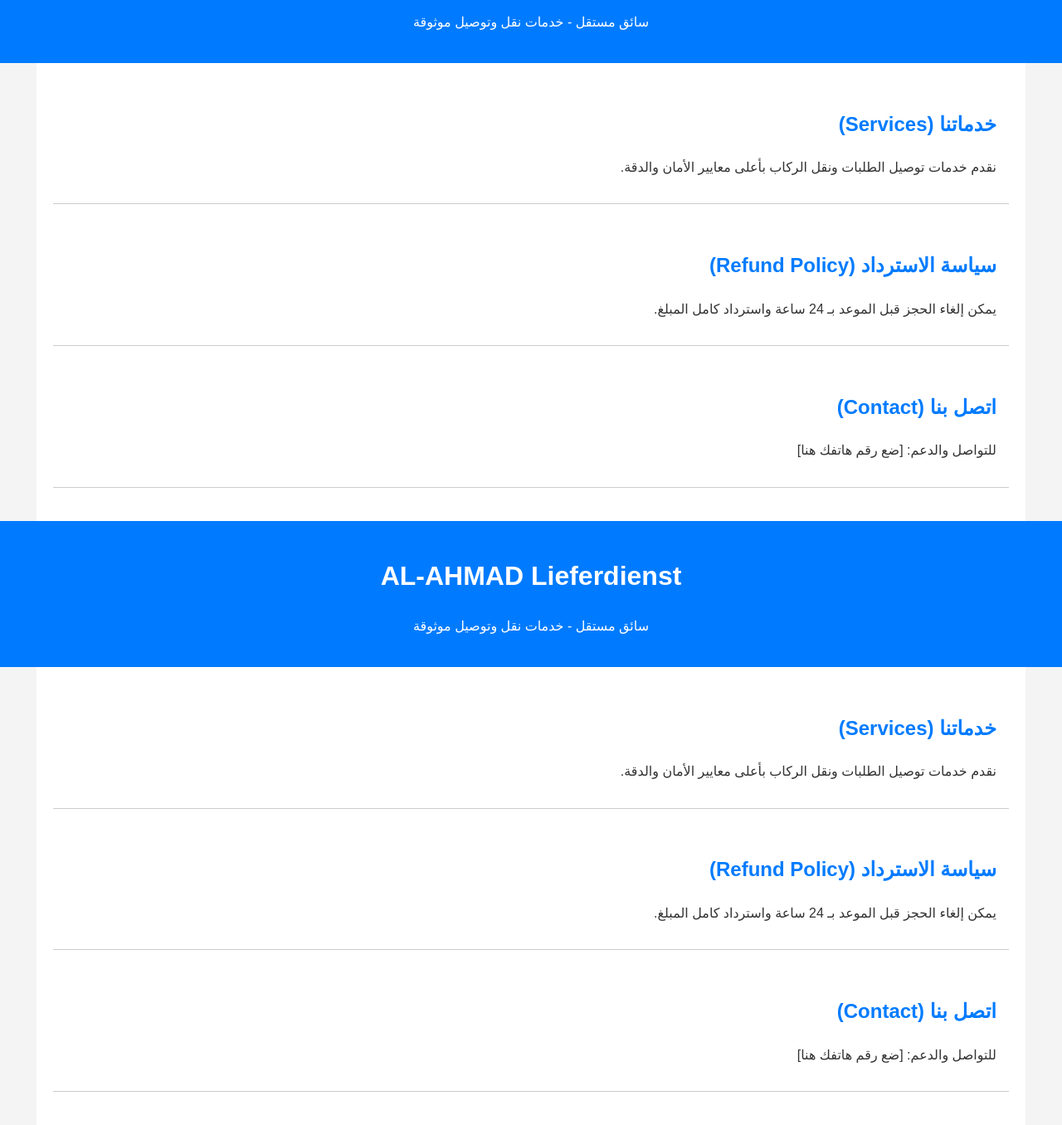
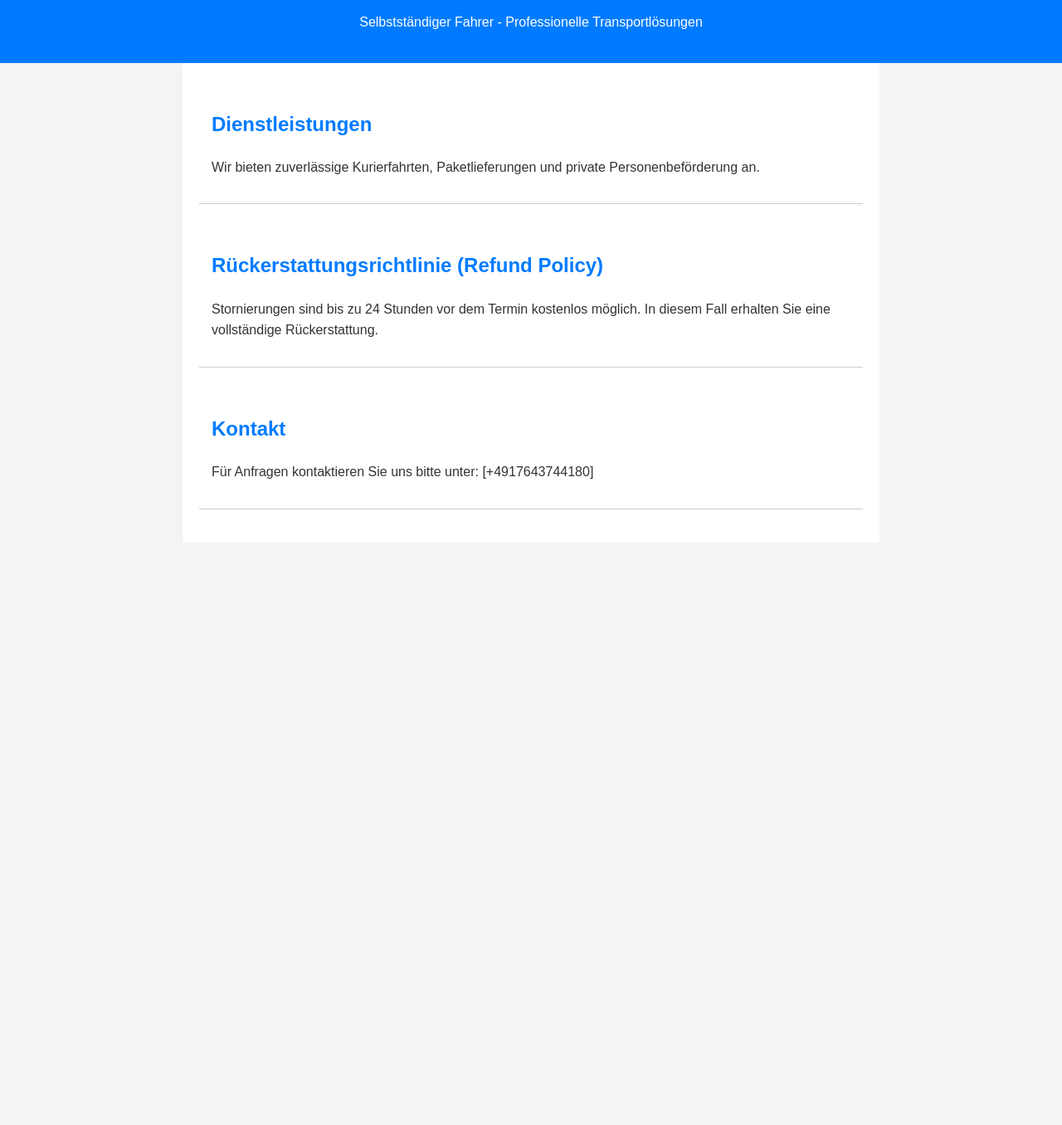
Before and after one commit to hassanausliefarung2025-a11y/Al-Ahmad-Lieferdienst, a plain HTML site: page index.html in a window 1280 px wide. Shown: the part 100-1456 px from the top of the page at 83% size. After the commit the page ends 800 px from the top, so only its background shows below. Drawn offline with Linux system fonts and the light colour scheme.

Commit message:
Translate index.html content to German

```diff
--- a/index.html
+++ b/index.html
@@ -1,13 +1,13 @@
 <!DOCTYPE html>
-<html lang="ar" dir="rtl">
+<html lang="de">
 <head>
     <meta charset="UTF-8">
     <meta name="viewport" content="width=device-width, initial-scale=1.0">
-    <title>AL-AHMAD لخدمات التوصيل</title>
+    <title>AL-AHMAD Lieferdienst</title>
     <style>
         body { font-family: Arial, sans-serif; line-height: 1.6; margin: 0; padding: 0; background-color: #f4f4f4; color: #333; }
         header { background: #007bff; color: #fff; padding: 20px; text-align: center; }
-        .container { width: 90%; margin: auto; padding: 20px; background: #fff; }
+        .container { width: 90%; max-width: 800px; margin: auto; padding: 20px; background: #fff; }
         .section { margin-bottom: 20px; padding: 15px; border-bottom: 1px solid #ccc; }
         h2 { color: #007bff; }
     </style>
@@ -15,56 +15,21 @@
 <body>
     <header>
         <h1>AL-AHMAD Lieferdienst</h1>
-        <p>سائق مستقل - خدمات نقل وتوصيل موثوقة</p>
+        <p>Selbstständiger Fahrer - Professionelle Transportlösungen</p>
     </header>
     <div class="container">
         <div class="section">
-            <h2>خدماتنا (Services)</h2>
-            <p>نقدم خدمات توصيل الطلبات ونقل الركاب بأعلى معايير الأمان والدقة.</p>
+            <h2>Dienstleistungen</h2>
+            <p>Wir bieten zuverlässige Kurierfahrten, Paketlieferungen und private Personenbeförderung an.</p>
         </div>
         <div class="section">
-            <h2>سياسة الاسترداد (Refund Policy)</h2>
-            <p>يمكن إلغاء الحجز قبل الموعد بـ 24 ساعة واسترداد كامل المبلغ.</p>
+            <h2>Rückerstattungsrichtlinie (Refund Policy)</h2>
+            <p>Stornierungen sind bis zu 24 Stunden vor dem Termin kostenlos möglich. In diesem Fall erhalten Sie eine vollständige Rückerstattung.</p>
         </div>
         <div class="section">
-            <h2>اتصل بنا (Contact)</h2>
-            <p>للتواصل والدعم: [ضع رقم هاتفك هنا]</p>
+            <h2>Kontakt</h2>
+            <p>Für Anfragen kontaktieren Sie uns bitte unter: [+4917643744180]</p>
         </div>
     </div>
 </body>
 </html>
-<!DOCTYPE html>
-<html lang="ar" dir="rtl">
-<head>
-    <meta charset="UTF-8">
-    <meta name="viewport" content="width=device-width, initial-scale=1.0">
-    <title>AL-AHMAD لخدمات التوصيل</title>
-    <style>
-        body { font-family: Arial, sans-serif; line-height: 1.6; margin: 0; padding: 0; background-color: #f4f4f4; color: #333; }
-        header { background: #007bff; color: #fff; padding: 20px; text-align: center; }
-        .container { width: 90%; margin: auto; padding: 20px; background: #fff; }
-        .section { margin-bottom: 20px; padding: 15px; border-bottom: 1px solid #ccc; }
-        h2 { color: #007bff; }
-    </style>
-</head>
-<body>
-    <header>
-        <h1>AL-AHMAD Lieferdienst</h1>
-        <p>سائق مستقل - خدمات نقل وتوصيل موثوقة</p>
-    </header>
-    <div class="container">
-        <div class="section">
-            <h2>خدماتنا (Services)</h2>
-            <p>نقدم خدمات توصيل الطلبات ونقل الركاب بأعلى معايير الأمان والدقة.</p>
-        </div>
-        <div class="section">
-            <h2>سياسة الاسترداد (Refund Policy)</h2>
-            <p>يمكن إلغاء الحجز قبل الموعد بـ 24 ساعة واسترداد كامل المبلغ.</p>
-        </div>
-        <div class="section">
-            <h2>اتصل بنا (Contact)</h2>
-            <p>للتواصل والدعم: [ضع رقم هاتفك هنا]</p>
-        </div>
-    </div>
-</body>
-</html>
```
